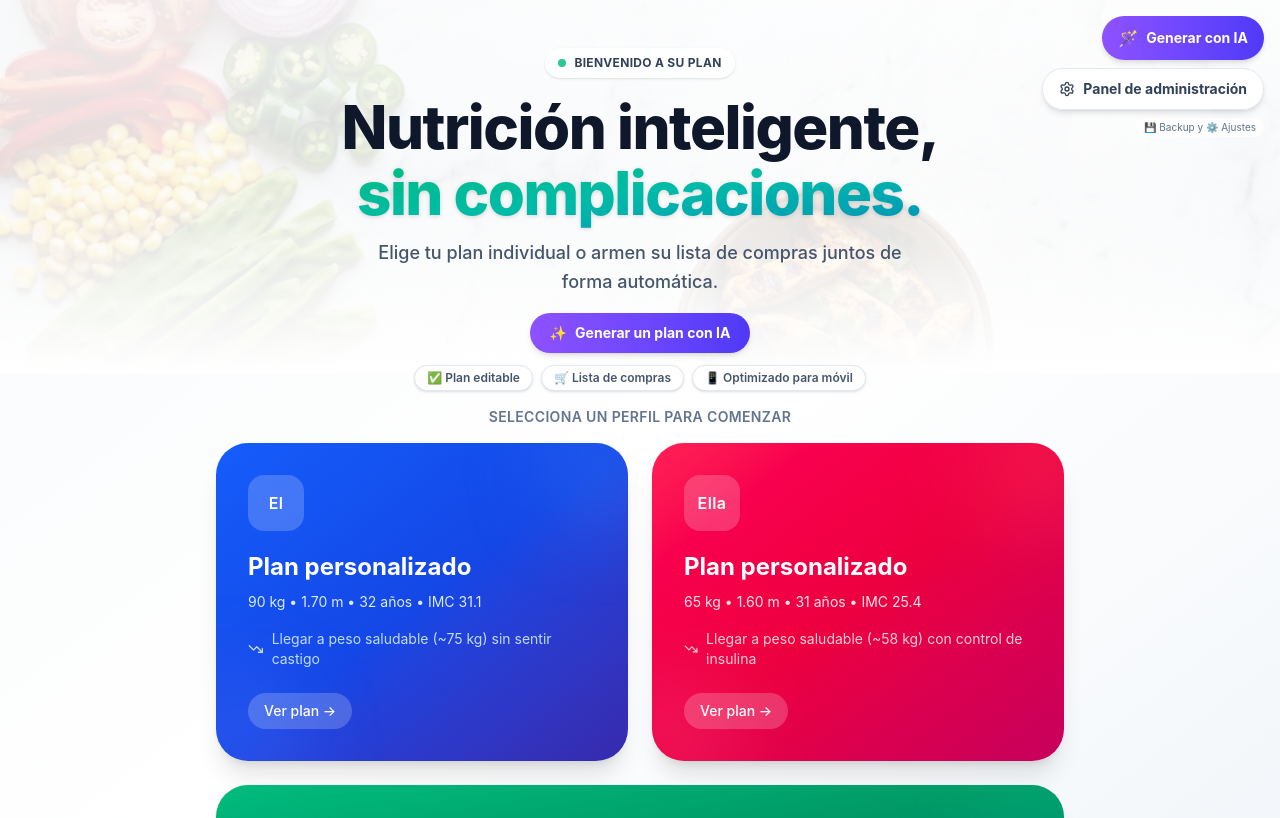
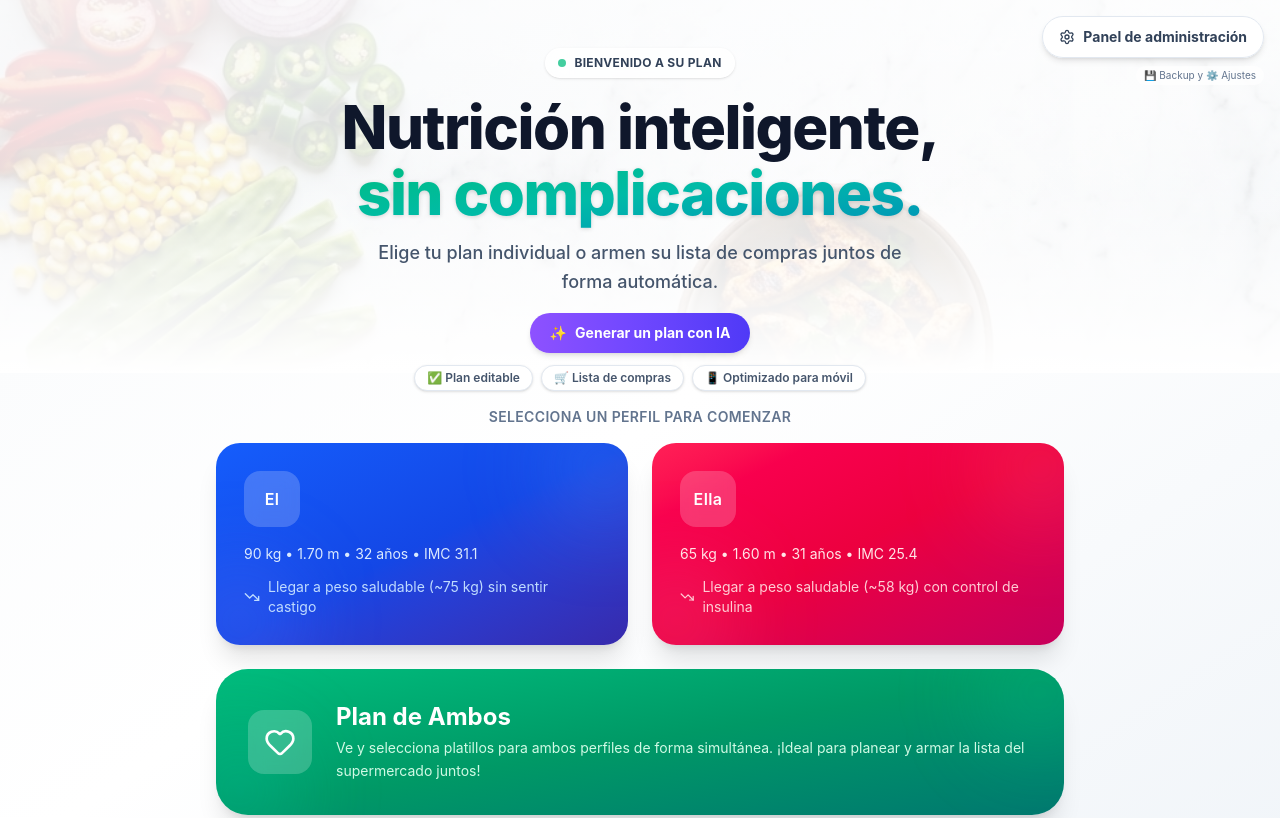
Before and after one commit to VtorErick/PlanNutricional, a React (Vite) app: page / in a window 1280 px wide. Shown: the top 818 px of the page. Built offline with nearby package versions, Linux system fonts and the light colour scheme.

Commit message:
Refina portada: CTA único IA y tarjetas de perfil simplificadas

```diff
--- a/src/App.tsx
+++ b/src/App.tsx
@@ -915,13 +915,6 @@ export default function App() {
         {/* Acciones rápidas - Landing page */}
         <div className="absolute top-4 right-4 z-20 flex flex-col items-end gap-2">
           <button
-            onClick={() => setShowQuestionnaire(true)}
-            className="group flex items-center gap-2 px-4 py-2.5 bg-gradient-to-r from-violet-500 to-indigo-600 hover:from-violet-400 hover:to-indigo-500 text-white rounded-full shadow-md hover:shadow-lg transition-all active:scale-95"
-          >
-            <span className="text-base">🪄</span>
-            <span className="text-sm font-bold">Generar con IA</span>
-          </button>
-          <button
             onClick={() => setShowAdmin(true)}
             className="group flex items-center gap-2 px-4 py-2.5 bg-white/90 backdrop-blur hover:bg-white text-slate-700 rounded-full shadow-md hover:shadow-lg border border-slate-200 transition-all active:scale-95"
           >
@@ -978,26 +971,22 @@ export default function App() {
           <div className="mb-4 text-center">
             <p className="text-xs sm:text-sm text-slate-500 font-semibold tracking-wide uppercase">Selecciona un perfil para comenzar</p>
           </div>
-          <div className="grid grid-cols-1 sm:grid-cols-2 gap-4 md:gap-6">
+          <div className="grid grid-cols-2 gap-3 sm:gap-4 md:gap-6 items-stretch">
             <motion.button
               initial={{ opacity: 0, x: -30 }} animate={{ opacity: 1, x: 0 }} transition={{ type: "spring", stiffness: 400, damping: 30, delay: 0.1 }}
               whileHover={{ scale: 1.02 }} whileTap={{ scale: 0.98 }}
               onClick={() => { setPerfilActivo('vo'); setDiaActivo('Lunes'); setTab('plan'); }}
-              className="text-left group relative overflow-hidden rounded-[2rem] bg-gradient-to-br from-blue-600 via-blue-700 to-indigo-800 p-6 md:p-8 shadow-xl hover:shadow-2xl transition-shadow cursor-pointer border-0"
+              className="h-full text-left group relative overflow-hidden rounded-3xl bg-gradient-to-br from-blue-600 via-blue-700 to-indigo-800 p-4 sm:p-5 md:p-7 shadow-xl hover:shadow-2xl transition-shadow cursor-pointer border-0"
             >
               <div className="absolute -top-10 -right-10 w-32 h-32 bg-blue-400/20 rounded-full blur-2xl" />
               <div className="absolute -bottom-10 -left-10 w-32 h-32 bg-indigo-400/20 rounded-full blur-2xl" />
-              <div className="relative">
-                <div className="w-14 h-14 rounded-2xl bg-white/20 backdrop-blur flex items-center justify-center mb-5">
-                  <span className="text-base font-semibold tracking-wide text-white">El</span>
+              <div className="relative h-full flex flex-col">
+                <div className="w-12 h-12 sm:w-14 sm:h-14 rounded-2xl bg-white/20 backdrop-blur flex items-center justify-center mb-4">
+                  <span className="text-sm sm:text-base font-semibold tracking-wide text-white">El</span>
                 </div>
-                <h2 className="text-2xl font-bold text-white mb-2">Plan personalizado</h2>
-                <p className="text-blue-100 text-sm mb-4 leading-relaxed">{perfilesData.vo.perfil}</p>
-                <div className="flex items-center gap-2 text-blue-200 text-sm">
+                <p className="text-blue-100 text-sm mb-3 leading-relaxed">{perfilesData.vo.perfil}</p>
+                <div className="flex items-center gap-2 text-blue-200 text-xs sm:text-sm mt-auto">
                   <TrendingDown className="w-4 h-4" /><span>{perfilesData.vo.meta}</span>
-                </div>
-                <div className="mt-6 inline-flex items-center gap-2 px-4 py-2 bg-white/20 rounded-full text-white text-sm font-medium group-hover:bg-white/30 transition-colors">
-                  Ver plan →
                 </div>
               </div>
             </motion.button>
@@ -1006,21 +995,17 @@ export default function App() {
               initial={{ opacity: 0, x: 30 }} animate={{ opacity: 1, x: 0 }} transition={{ type: "spring", stiffness: 400, damping: 30, delay: 0.15 }}
               whileHover={{ scale: 1.02 }} whileTap={{ scale: 0.98 }}
               onClick={() => { setPerfilActivo('va'); setDiaActivo('Lunes'); setTab('plan'); }}
-              className="text-left group relative overflow-hidden rounded-[2rem] bg-gradient-to-br from-rose-500 via-rose-600 to-pink-700 p-6 md:p-8 shadow-xl hover:shadow-2xl transition-shadow cursor-pointer border-0"
+              className="h-full text-left group relative overflow-hidden rounded-3xl bg-gradient-to-br from-rose-500 via-rose-600 to-pink-700 p-4 sm:p-5 md:p-7 shadow-xl hover:shadow-2xl transition-shadow cursor-pointer border-0"
             >
               <div className="absolute -top-10 -right-10 w-32 h-32 bg-rose-400/20 rounded-full blur-2xl" />
               <div className="absolute -bottom-10 -left-10 w-32 h-32 bg-pink-400/20 rounded-full blur-2xl" />
-              <div className="relative">
-                <div className="w-14 h-14 rounded-2xl bg-white/20 backdrop-blur flex items-center justify-center mb-5">
-                  <span className="text-base font-semibold tracking-wide text-white">Ella</span>
+              <div className="relative h-full flex flex-col">
+                <div className="w-12 h-12 sm:w-14 sm:h-14 rounded-2xl bg-white/20 backdrop-blur flex items-center justify-center mb-4">
+                  <span className="text-sm sm:text-base font-semibold tracking-wide text-white">Ella</span>
                 </div>
-                <h2 className="text-2xl font-bold text-white mb-2">Plan personalizado</h2>
-                <p className="text-rose-100 text-sm mb-4 leading-relaxed">{perfilesData.va.perfil}</p>
-                <div className="flex items-center gap-2 text-rose-200 text-sm">
+                <p className="text-rose-100 text-sm mb-3 leading-relaxed">{perfilesData.va.perfil}</p>
+                <div className="flex items-center gap-2 text-rose-200 text-xs sm:text-sm mt-auto">
                   <TrendingDown className="w-4 h-4" /><span>{perfilesData.va.meta}</span>
-                </div>
-                <div className="mt-6 inline-flex items-center gap-2 px-4 py-2 bg-white/20 rounded-full text-white text-sm font-medium group-hover:bg-white/30 transition-colors">
-                  Ver plan →
                 </div>
               </div>
             </motion.button>
```
